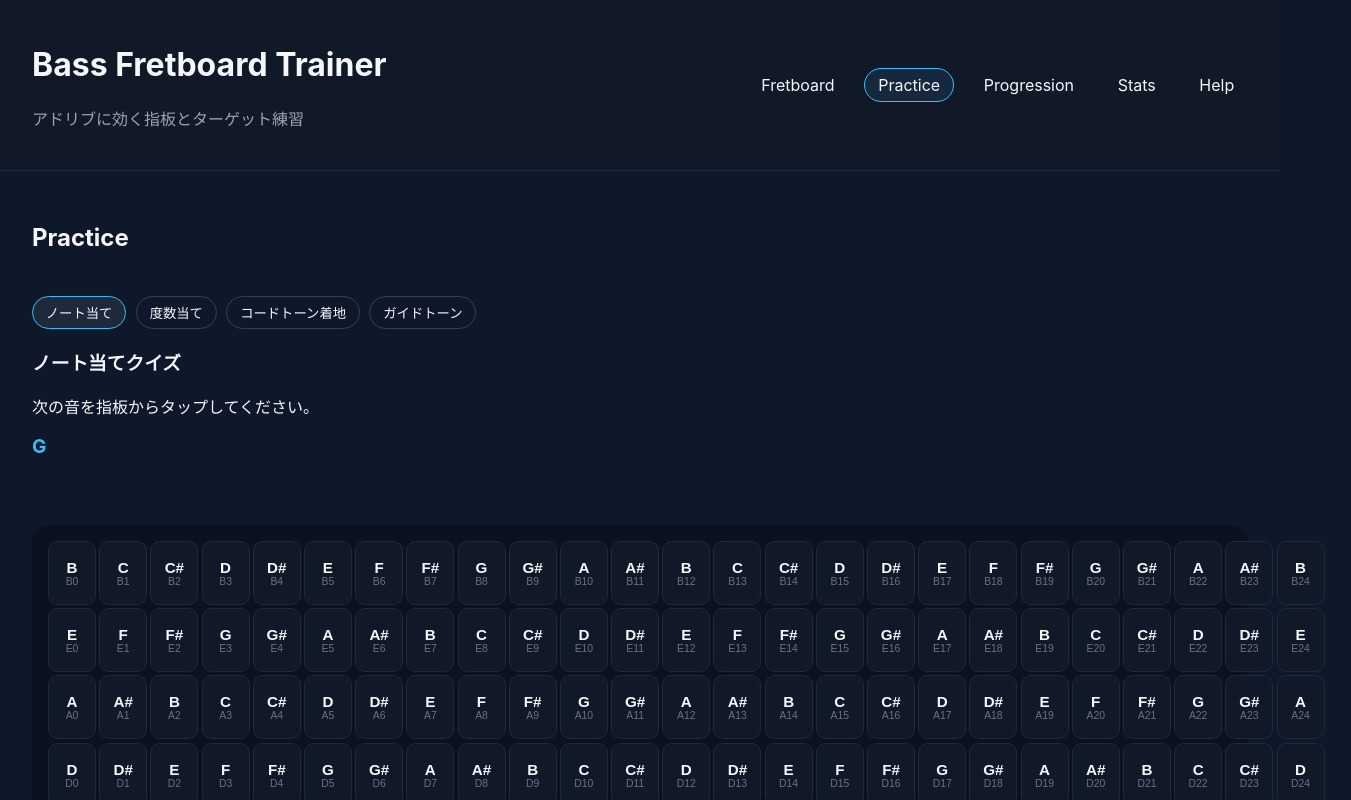
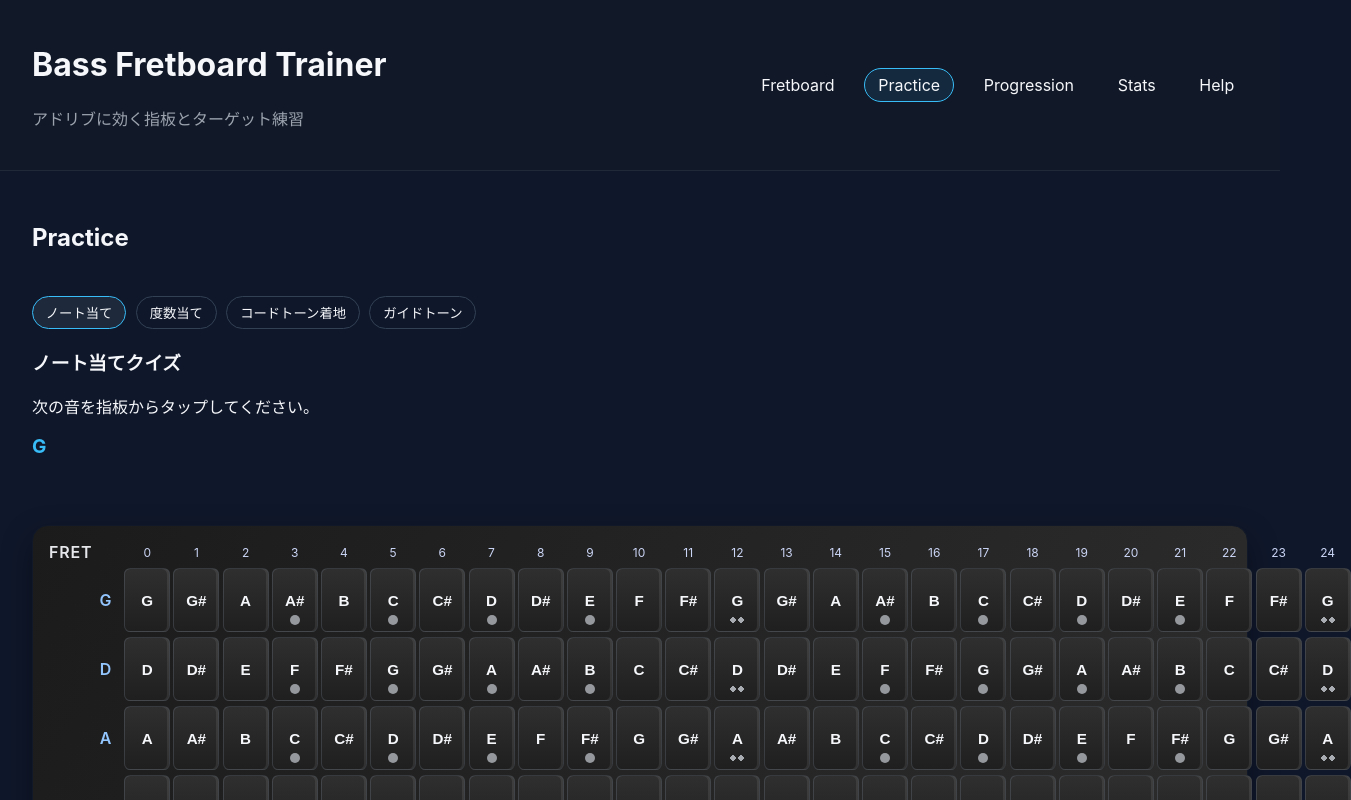
Before and after one commit to tone-kikuchi/bass-fretboard-trainer, a React (Vite) app: page /#/practice in a window 1280 px wide. Shown: the top 800 px of the page, 1351 px wide, since content can reach past the window. Built offline with nearby package versions, Linux system fonts and the light colour scheme.

Commit message:
Add string count selection and fretboard styling

```diff
--- a/src/App.tsx
+++ b/src/App.tsx
@@ -7,6 +7,7 @@ import Transport from './components/Transport';
 import StatsView from './components/StatsView';
 import PracticeDashboard from './features/practice/PracticeDashboard';
 import { buildFretboard } from './lib/music/fretboard';
+import { STANDARD_TUNING_4_STRING, STANDARD_TUNING_5_STRING } from './lib/music/tuning';
 import { degreeLabel, noteNumberToName } from './lib/music/notes';
 import { getScaleDefinition } from './lib/music/scales';
 import { getChordTones, getGuideTones, buildProgression, PROGRESSION_PRESETS } from './lib/music/harmony';
@@ -20,21 +21,27 @@ const motto = [
 ];
 
 export default function App() {
-  const cells = useMemo(() => buildFretboard(24), []);
   const {
     keyRoot,
     scaleId,
     chordId,
     progressionId,
+    stringCount,
     zoom,
     layers,
     setKeyRoot,
     setScaleId,
     setChordId,
     setProgressionId,
+    setStringCount,
     setZoom,
     setLayer,
   } = useAppStore();
+  const tuning = useMemo(
+    () => (stringCount === 5 ? STANDARD_TUNING_5_STRING : STANDARD_TUNING_4_STRING),
+    [stringCount],
+  );
+  const cells = useMemo(() => buildFretboard(24, tuning), [tuning]);
   const stats = useStatsStore((state) => state.modeStats);
   const resetStats = useStatsStore((state) => state.reset);
   const scale = getScaleDefinition(scaleId);
@@ -109,10 +116,12 @@ export default function App() {
                   scaleId={scaleId}
                   chordId={chordId}
                   progressionId={progressionId}
+                  stringCount={stringCount}
                   onKeyChange={setKeyRoot}
                   onScaleChange={setScaleId}
                   onChordChange={setChordId}
                   onProgressionChange={setProgressionId}
+                  onStringCountChange={setStringCount}
                 />
                 <LayerToggles layers={layers} onToggle={setLayer} />
                 <div className="zoom">
@@ -156,10 +165,12 @@ export default function App() {
                   scaleId={scaleId}
                   chordId={chordId}
                   progressionId={progressionId}
+                  stringCount={stringCount}
                   onKeyChange={setKeyRoot}
                   onScaleChange={setScaleId}
                   onChordChange={setChordId}
                   onProgressionChange={setProgressionId}
+                  onStringCountChange={setStringCount}
                 />
                 <LayerToggles layers={layers} onToggle={setLayer} />
                 <Transport
--- a/src/components/FretboardGrid.tsx
+++ b/src/components/FretboardGrid.tsx
@@ -19,6 +19,8 @@ type FretboardGridProps = {
 };
 
 const hasNote = (list: number[], note: number) => list.includes(note);
+const INLAY_FRETS = new Set([3, 5, 7, 9, 12, 15, 17, 19, 21, 24]);
+const DOUBLE_INLAY_FRETS = new Set([12, 24]);
 
 export default function FretboardGrid({
   cells,
@@ -27,13 +29,54 @@ export default function FretboardGrid({
   zoom,
   onCellClick,
 }: FretboardGridProps) {
+  const maxFret = cells.reduce((max, cell) => Math.max(max, cell.fret), 0);
+  const frets = Array.from({ length: maxFret + 1 }, (_, index) => index);
+  const stringsMap = new Map<
+    number,
+    { name: string; cellsByFret: Map<number, FretboardCell> }
+  >();
+
+  cells.forEach((cell) => {
+    const entry = stringsMap.get(cell.stringIndex);
+    if (!entry) {
+      stringsMap.set(cell.stringIndex, {
+        name: cell.stringName,
+        cellsByFret: new Map([[cell.fret, cell]]),
+      });
+      return;
+    }
+    entry.cellsByFret.set(cell.fret, cell);
+  });
+
+  const strings = Array.from(stringsMap.entries())
+    .sort(([a], [b]) => b - a)
+    .map(([, data]) => data);
+
   return (
     <div className="fretboard" style={{ transform: `scale(${zoom})` }}>
-      {cells.map((cell) => {
+      <div className="fretboard__numbers">
+        <div className="fretboard__corner">Fret</div>
+        {frets.map((fret) => (
+          <div key={`fret-${fret}`} className="fretboard__number">
+            {fret}
+          </div>
+        ))}
+      </div>
+      <div className="fretboard__rows">
+        {strings.map((stringData) => (
+          <div key={stringData.name} className="fretboard__row">
+            <div className="fretboard__string-label">{stringData.name}</div>
+            {frets.map((fret) => {
+              const cell = stringData.cellsByFret.get(fret);
+              if (!cell) {
+                return <div key={`${stringData.name}-${fret}`} className="fretboard__cell" />;
+              }
               const isScale = hasNote(highlights.scaleNotes, cell.noteNumber);
               const isChord = hasNote(highlights.chordTones, cell.noteNumber);
               const isGuide = hasNote(highlights.guideTones, cell.noteNumber);
               const isTarget = hasNote(highlights.targetNotes, cell.noteNumber);
+              const isInlay = INLAY_FRETS.has(cell.fret);
+              const isDoubleInlay = DOUBLE_INLAY_FRETS.has(cell.fret);
               return (
                 <button
                   key={`${cell.stringIndex}-${cell.fret}`}
@@ -42,7 +85,9 @@ export default function FretboardGrid({
                     `${isScale ? ' fretboard__cell--scale' : ''}` +
                     `${isChord ? ' fretboard__cell--chord' : ''}` +
                     `${isGuide ? ' fretboard__cell--guide' : ''}` +
-              `${isTarget ? ' fretboard__cell--target' : ''}`
+                    `${isTarget ? ' fretboard__cell--target' : ''}` +
+                    `${isInlay ? ' fretboard__cell--inlay' : ''}` +
+                    `${isDoubleInlay ? ' fretboard__cell--double' : ''}`
                   }
                   onClick={() => onCellClick?.(cell)}
                   type="button"
@@ -53,13 +98,12 @@ export default function FretboardGrid({
                   <div className="fretboard__degree">
                     {layers.showDegrees && highlights.degreeMap.get(cell.noteNumber)}
                   </div>
-            <div className="fretboard__meta">
-              {cell.stringName}
-              {cell.fret}
-            </div>
                 </button>
               );
             })}
           </div>
+        ))}
+      </div>
+    </div>
   );
 }
--- a/src/components/SelectorKeyScaleChord.tsx
+++ b/src/components/SelectorKeyScaleChord.tsx
@@ -8,10 +8,12 @@ export type SelectorProps = {
   scaleId: string;
   chordId: string;
   progressionId: string;
+  stringCount: 4 | 5;
   onKeyChange: (value: number) => void;
   onScaleChange: (value: string) => void;
   onChordChange: (value: string) => void;
   onProgressionChange: (value: string) => void;
+  onStringCountChange: (value: 4 | 5) => void;
 };
 
 export default function SelectorKeyScaleChord({
@@ -19,13 +21,25 @@ export default function SelectorKeyScaleChord({
   scaleId,
   chordId,
   progressionId,
+  stringCount,
   onKeyChange,
   onScaleChange,
   onChordChange,
   onProgressionChange,
+  onStringCountChange,
 }: SelectorProps) {
   return (
     <div className="selector">
+      <label>
+        Strings
+        <select
+          value={stringCount}
+          onChange={(event) => onStringCountChange(Number(event.target.value) as 4 | 5)}
+        >
+          <option value={4}>4 Strings</option>
+          <option value={5}>5 Strings</option>
+        </select>
+      </label>
       <label>
         Key
         <select value={keyRoot} onChange={(event) => onKeyChange(Number(event.target.value))}>
--- a/src/lib/music/fretboard.ts
+++ b/src/lib/music/fretboard.ts
@@ -1,5 +1,5 @@
 import { normalizeNoteNumber } from './notes';
-import { STANDARD_TUNING, type StringTuning } from './tuning';
+import { STANDARD_TUNING_5_STRING, type StringTuning } from './tuning';
 
 export type FretboardCell = {
   stringIndex: number;
@@ -11,7 +11,7 @@ export type FretboardCell = {
 
 export const buildFretboard = (
   fretCount = 24,
-  tuning: StringTuning[] = STANDARD_TUNING,
+  tuning: StringTuning[] = STANDARD_TUNING_5_STRING,
 ): FretboardCell[] => {
   const cells: FretboardCell[] = [];
   tuning.forEach((string, stringIndex) => {
--- a/src/lib/music/tuning.ts
+++ b/src/lib/music/tuning.ts
@@ -6,10 +6,12 @@ export type StringTuning = {
   octave: number;
 };
 
-export const STANDARD_TUNING: StringTuning[] = [
+export const STANDARD_TUNING_5_STRING: StringTuning[] = [
   { name: 'B', note: noteNameToNumber('B'), octave: 1 },
   { name: 'E', note: noteNameToNumber('E'), octave: 2 },
   { name: 'A', note: noteNameToNumber('A'), octave: 2 },
   { name: 'D', note: noteNameToNumber('D'), octave: 3 },
   { name: 'G', note: noteNameToNumber('G'), octave: 3 },
 ];
+
+export const STANDARD_TUNING_4_STRING: StringTuning[] = STANDARD_TUNING_5_STRING.slice(1);
--- a/src/store/appStore.ts
+++ b/src/store/appStore.ts
@@ -13,12 +13,14 @@ export type AppState = {
   scaleId: string;
   chordId: string;
   progressionId: string;
+  stringCount: 4 | 5;
   zoom: number;
   layers: LayerSettings;
   setKeyRoot: (keyRoot: number) => void;
   setScaleId: (scaleId: string) => void;
   setChordId: (chordId: string) => void;
   setProgressionId: (progressionId: string) => void;
+  setStringCount: (stringCount: 4 | 5) => void;
   setZoom: (zoom: number) => void;
   setLayer: (layer: keyof LayerSettings, value: boolean) => void;
 };
@@ -28,6 +30,7 @@ export const useAppStore = create<AppState>((set) => ({
   scaleId: 'major',
   chordId: 'maj7',
   progressionId: 'ii-v-i',
+  stringCount: 4,
   zoom: 1,
   layers: {
     showNoteNames: true,
@@ -40,6 +43,7 @@ export const useAppStore = create<AppState>((set) => ({
   setScaleId: (scaleId) => set({ scaleId }),
   setChordId: (chordId) => set({ chordId }),
   setProgressionId: (progressionId) => set({ progressionId }),
+  setStringCount: (stringCount) => set({ stringCount }),
   setZoom: (zoom) => set({ zoom }),
   setLayer: (layer, value) =>
     set((state) => ({
--- a/src/styles/global.css
+++ b/src/styles/global.css
@@ -105,27 +105,64 @@ main {
 }
 
 .fretboard {
-  display: grid;
-  grid-template-columns: repeat(25, minmax(48px, 1fr));
-  gap: 0.2rem;
-  background: #0b1120;
+  display: flex;
+  flex-direction: column;
+  gap: 0.4rem;
+  background: linear-gradient(120deg, #1b1b1b, #232323 45%, #2b2b2b 90%);
   padding: 1rem;
   border-radius: 1rem;
+  border: 1px solid #111827;
+  box-shadow: 0 12px 30px rgba(0, 0, 0, 0.35);
   transform-origin: top left;
 }
 
+.fretboard__numbers,
+.fretboard__row {
+  display: grid;
+  grid-template-columns: 72px repeat(25, minmax(46px, 1fr));
+  align-items: center;
+  gap: 0.2rem;
+}
+
+.fretboard__corner {
+  font-weight: 600;
+  color: #e5e7eb;
+  text-transform: uppercase;
+  letter-spacing: 0.05em;
+}
+
+.fretboard__number {
+  text-align: center;
+  font-size: 0.75rem;
+  color: #cbd5f5;
+}
+
+.fretboard__rows {
+  display: flex;
+  flex-direction: column;
+  gap: 0.3rem;
+}
+
+.fretboard__string-label {
+  text-align: right;
+  padding-right: 0.6rem;
+  font-weight: 600;
+  color: #93c5fd;
+}
+
 .fretboard__cell {
-  background: #111827;
-  border: 1px solid #1f2937;
+  background: linear-gradient(180deg, #2f2f2f, #1f1f1f);
+  border: 1px solid rgba(148, 163, 184, 0.2);
   color: inherit;
   min-height: 64px;
-  padding: 0.4rem;
+  padding: 0.35rem;
   display: flex;
   flex-direction: column;
   align-items: center;
   justify-content: center;
   position: relative;
-  border-radius: 0.6rem;
+  border-radius: 0.4rem;
+  box-shadow: inset -2px 0 0 rgba(255, 255, 255, 0.08);
 }
 
 .fretboard__cell--scale {
@@ -143,6 +180,30 @@ main {
 .fretboard__cell--target {
   outline: 2px dashed #f87171;
   outline-offset: -4px;
+}
+
+.fretboard__cell--inlay::after {
+  content: '';
+  width: 10px;
+  height: 10px;
+  border-radius: 999px;
+  background: rgba(226, 232, 240, 0.6);
+  position: absolute;
+  bottom: 6px;
+}
+
+.fretboard__cell--double::after {
+  content: '';
+  width: 16px;
+  height: 10px;
+  border-radius: 999px;
+  background: radial-gradient(circle, rgba(226, 232, 240, 0.7) 45%, transparent 50%),
+    radial-gradient(circle, rgba(226, 232, 240, 0.7) 45%, transparent 50%);
+  background-size: 8px 8px;
+  background-position: left center, right center;
+  background-repeat: no-repeat;
+  position: absolute;
+  bottom: 6px;
 }
 
 .fretboard__note {
```
Lines whose indentation alone changed are shown as unchanged.
